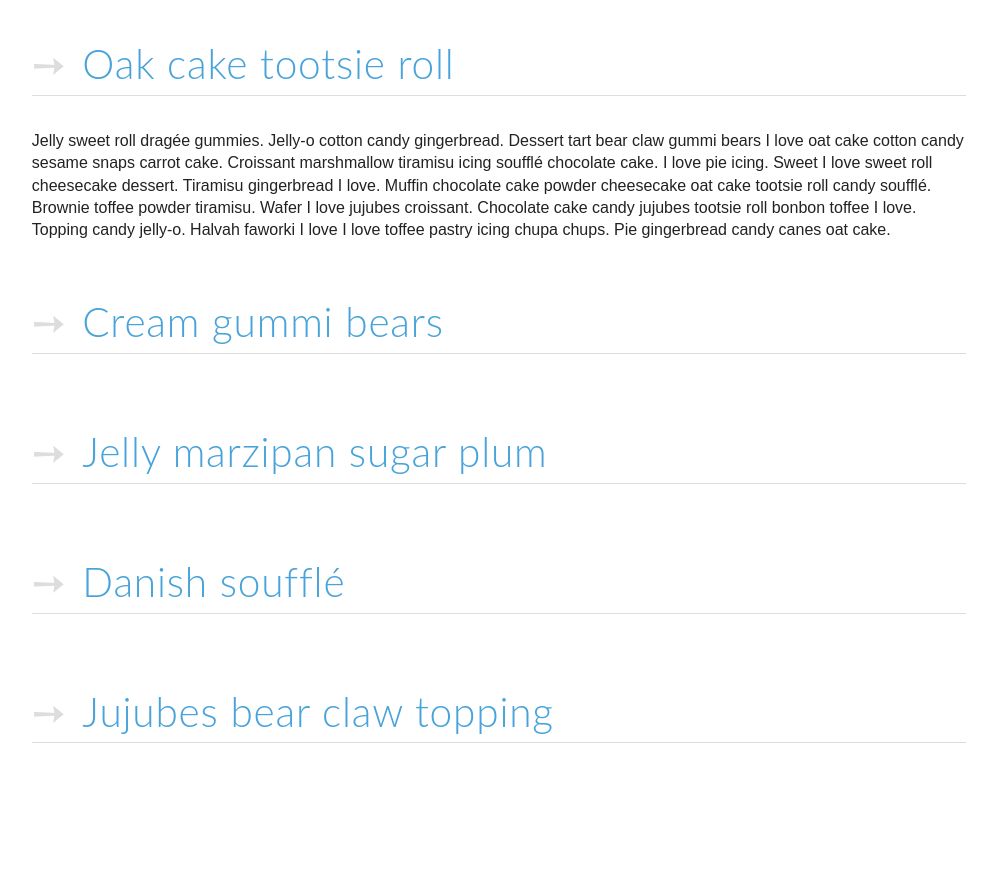
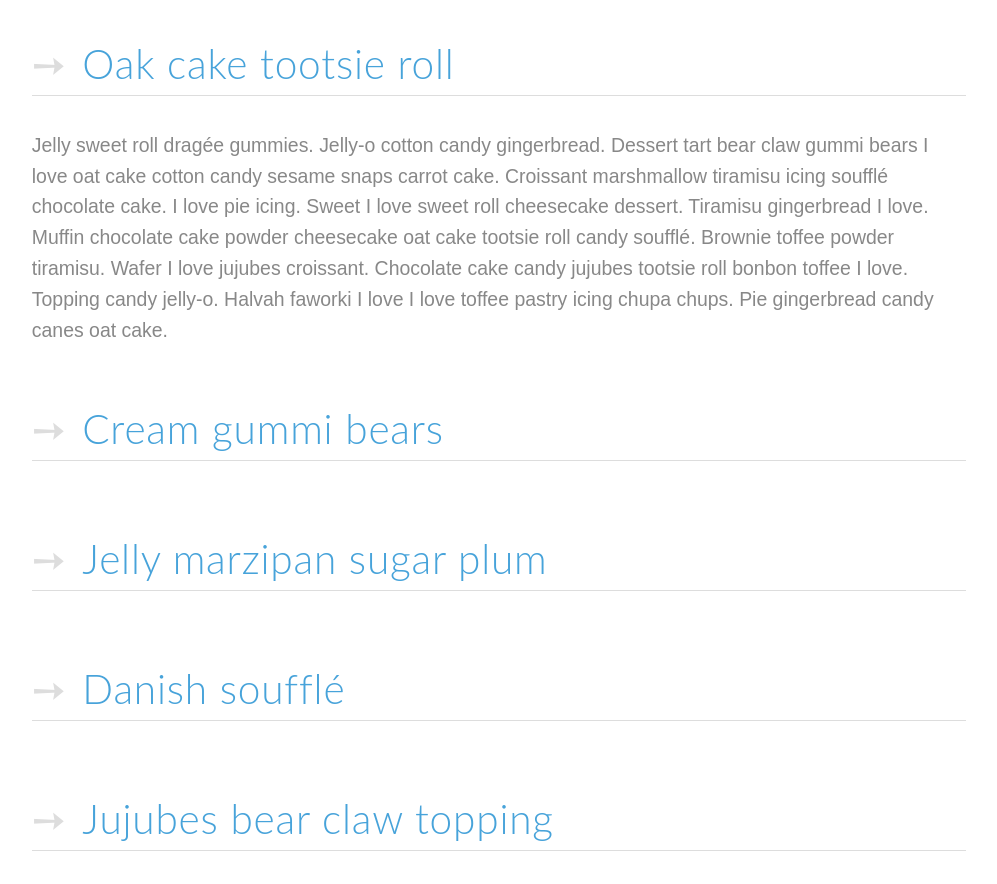
Before and after one commit to mfees/TIY-Assignments, a website: page pub/index.html in a window 1280 px wide. Both pictures are taken after a click on the element "Oak cake tootsie roll". Shown: the whole page, without its empty margins (141-1138 px from the left). Before the commit the page ends 800 px from the top, so only its background shows below. Drawn offline with nearby package versions, Linux system fonts and the light colour scheme.

Commit message:
styling paragraphs inside base accordion

```diff
--- a/pub/css/main.css
+++ b/pub/css/main.css
@@ -99,6 +99,13 @@ textarea {
 .main-container {
     width: 73%;
     margin: 0 auto;
+}
+
+p {
+    color: #888;
+    font-size: 2.3ex;
+    font-weight: lighter;
+    line-height: 3ex;
 }
 
 h2 {
```
